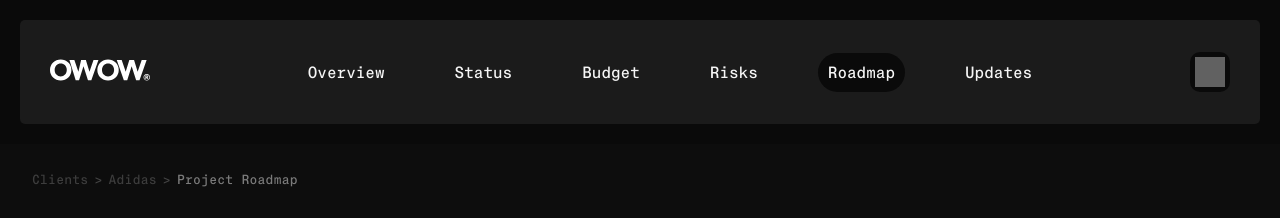
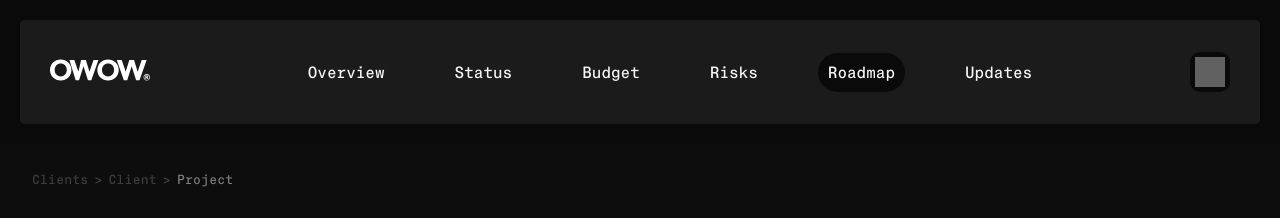
Before and after one commit to skarolinax/owow_dashboard, a React (Vite) app: page /roadmap in a window 1280 px wide. Shown: the top 218 px of the page. Built offline with nearby package versions, Linux system fonts and the light colour scheme; grey boxes are pictures that could not be loaded.

Commit message:
FIxed roadmap navigation

```diff
--- a/src/pages/Roadmap.jsx
+++ b/src/pages/Roadmap.jsx
@@ -1,26 +1,59 @@
-import { useState, useEffect } from 'react'
-import { Link, useNavigate } from 'react-router-dom'
-import '../styles/roadmap.scss'
+import { useMemo } from "react";
+import { Link, useLocation, useNavigate } from "react-router-dom";
+import clients from "../data/clients.json";
+import "../styles/roadmap.scss";
+
+function resolveClientAndProject(clientsData, location) {
+  const { state, search } = location;
+
+  if (state?.client && state?.project) {
+    return { client: state.client, project: state.project };
+  }
+
+  const params = new URLSearchParams(search);
+  const clientName = params.get("client");
+  const projectName = params.get("project");
+
+  if (clientName && projectName) {
+    const client = clientsData.find((c) => c.name === clientName);
+    const project = client?.projects?.find((p) => p.name === projectName);
+
+    if (client && project) {
+      return { client, project };
+    }
+  }
+
+  return { client: null, project: null };
+}
 
 function RoadmapPage() {
-  const navigate = useNavigate()
-  const clientLabel = 'Adidas'
-  const projectLabel = 'Project Roadmap'
+  const location = useLocation();
+  const navigate = useNavigate();
+
+  const { client, project } = useMemo(
+    () => resolveClientAndProject(clients, location),
+    [location.state, location.search]
+  );
+
+  const clientLabel = client?.name ?? "Client";
+  const projectLabel = project?.name ?? "Project";
+
+  const projectsOverviewState = client ? { client } : undefined;
 
   const goToProjectsOverview = () => {
-    navigate('/clients/adidas')
-  }
+    navigate("/projects-overview", { state: projectsOverviewState });
+  };
 
   return (
-    <>
     <main>
       <div className="roadmap-page">
-
         <nav className="breadcrumb" aria-label="Breadcrumb">
           <Link className="breadcrumb__link" to="/clients">
             Clients
           </Link>
+
           <span className="breadcrumb__sep">{">"}</span>
+
           <button
             className="breadcrumb__link"
             type="button"
@@ -28,65 +61,86 @@ function RoadmapPage() {
           >
             {clientLabel}
           </button>
+
           <span className="breadcrumb__sep">{">"}</span>
+
           <span className="breadcrumb__current">{projectLabel}</span>
         </nav>
+
 
         <div className="roadmap-content">
           <div className="roadmap-card">
             <div className="roadmap-card__label">Project roadmap</div>
 
             <div className="roadmap-row roadmap-row--done">
-                <div className="roadmap-row__check"><div className="check-done">✓</div></div>
+              <div className="roadmap-row__check">
+                <div className="check-done">✓</div>
+              </div>
               <div className="roadmap-row__info">
                 <div className="roadmap-row__title">Project Initialization</div>
                 <div className="roadmap-row__due">Due: 15 January 2026</div>
               </div>
-                <div className="roadmap-row__status"><span className="badge badge--done">Done</span></div>
+              <div className="roadmap-row__status">
+                <span className="badge badge--done">Done</span>
+              </div>
             </div>
 
             <div className="roadmap-row roadmap-row--done">
-                <div className="roadmap-row__check"><div className="check-done">✓</div></div>
+              <div className="roadmap-row__check">
+                <div className="check-done">✓</div>
+              </div>
               <div className="roadmap-row__info">
                 <div className="roadmap-row__title">Design & Architecture</div>
                 <div className="roadmap-row__due">Due: 1 February 2026</div>
               </div>
-                <div className="roadmap-row__status"><span className="badge badge--done">Done</span></div>
+              <div className="roadmap-row__status">
+                <span className="badge badge--done">Done</span>
+              </div>
             </div>
 
             <div className="roadmap-row roadmap-row--delayed">
-                <div className="roadmap-row__check"><div className="check-circle" /></div>
+              <div className="roadmap-row__check">
+                <div className="check-circle" />
+              </div>
               <div className="roadmap-row__info">
                 <div className="roadmap-row__title">Core Development</div>
                 <div className="roadmap-row__due">Due: 26 February 2026</div>
               </div>
-                <div className="roadmap-row__status"><span className="badge badge--delayed">In Progress</span></div>
+              <div className="roadmap-row__status">
+                <span className="badge badge--delayed">In Progress</span>
+              </div>
             </div>
 
             <div className="roadmap-row roadmap-row--pending">
-                <div className="roadmap-row__check"><div className="check-circle" /></div>
+              <div className="roadmap-row__check">
+                <div className="check-circle" />
+              </div>
               <div className="roadmap-row__info">
                 <div className="roadmap-row__title">Testing & QA</div>
                 <div className="roadmap-row__due">Due: 20 March 2026</div>
               </div>
-                <div className="roadmap-row__status"><span className="badge badge--ontime">On time</span></div>
+              <div className="roadmap-row__status">
+                <span className="badge badge--ontime">On time</span>
+              </div>
             </div>
 
             <div className="roadmap-row roadmap-row--pending">
-                <div className="roadmap-row__check"><div className="check-circle" /></div>
+              <div className="roadmap-row__check">
+                <div className="check-circle" />
+              </div>
               <div className="roadmap-row__info">
                 <div className="roadmap-row__title">Deployment</div>
                 <div className="roadmap-row__due">Due: 10 April 2026</div>
               </div>
-                <div className="roadmap-row__status"><span className="badge badge--ontime">On time</span></div>
+              <div className="roadmap-row__status">
+                <span className="badge badge--ontime">On time</span>
               </div>
-
+            </div>
           </div>
         </div>
       </div>
     </main>
-    </>
-  )
+  );
 }
 
-export default RoadmapPage
+export default RoadmapPage;
```
Lines whose indentation alone changed are shown as unchanged.
